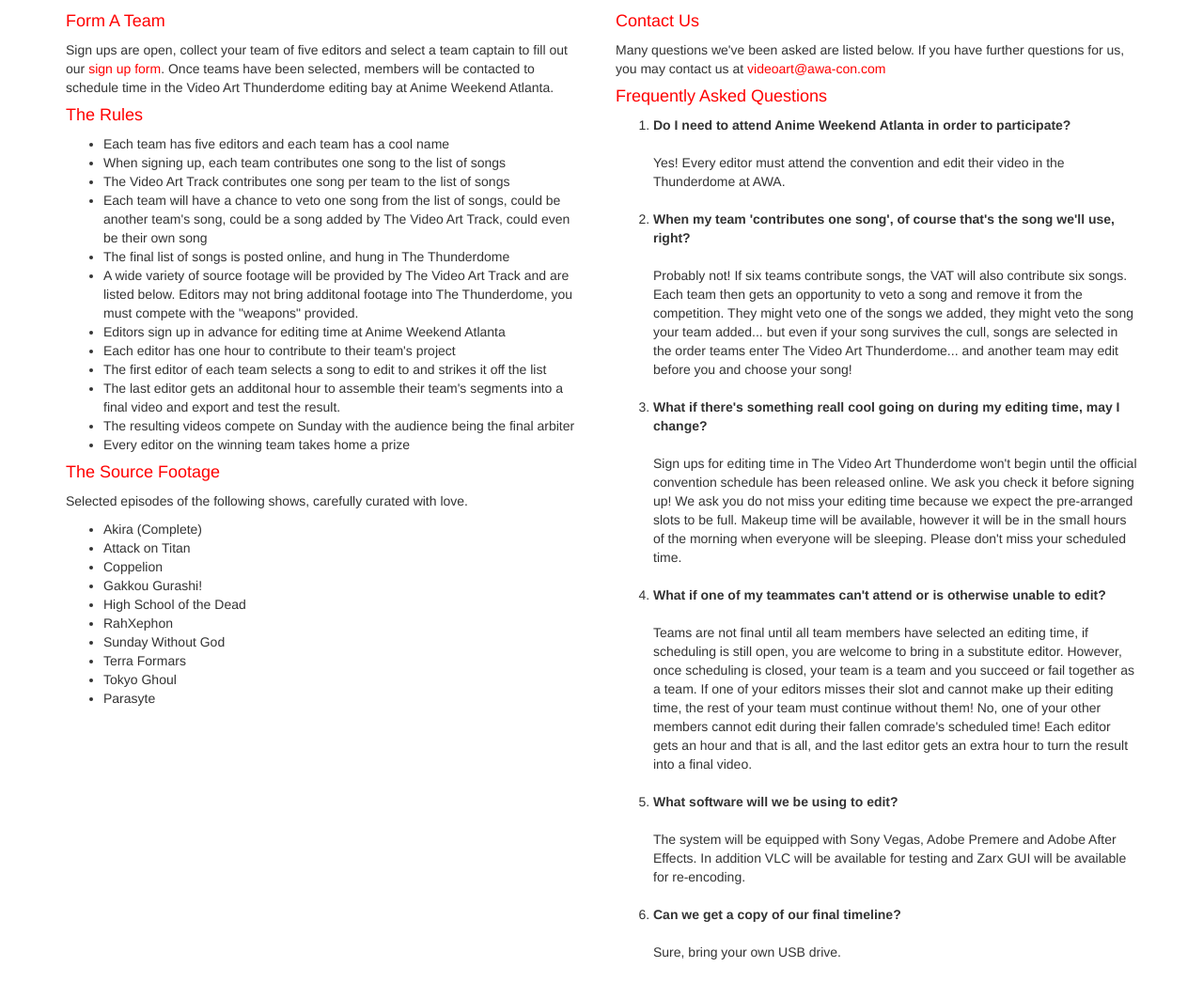
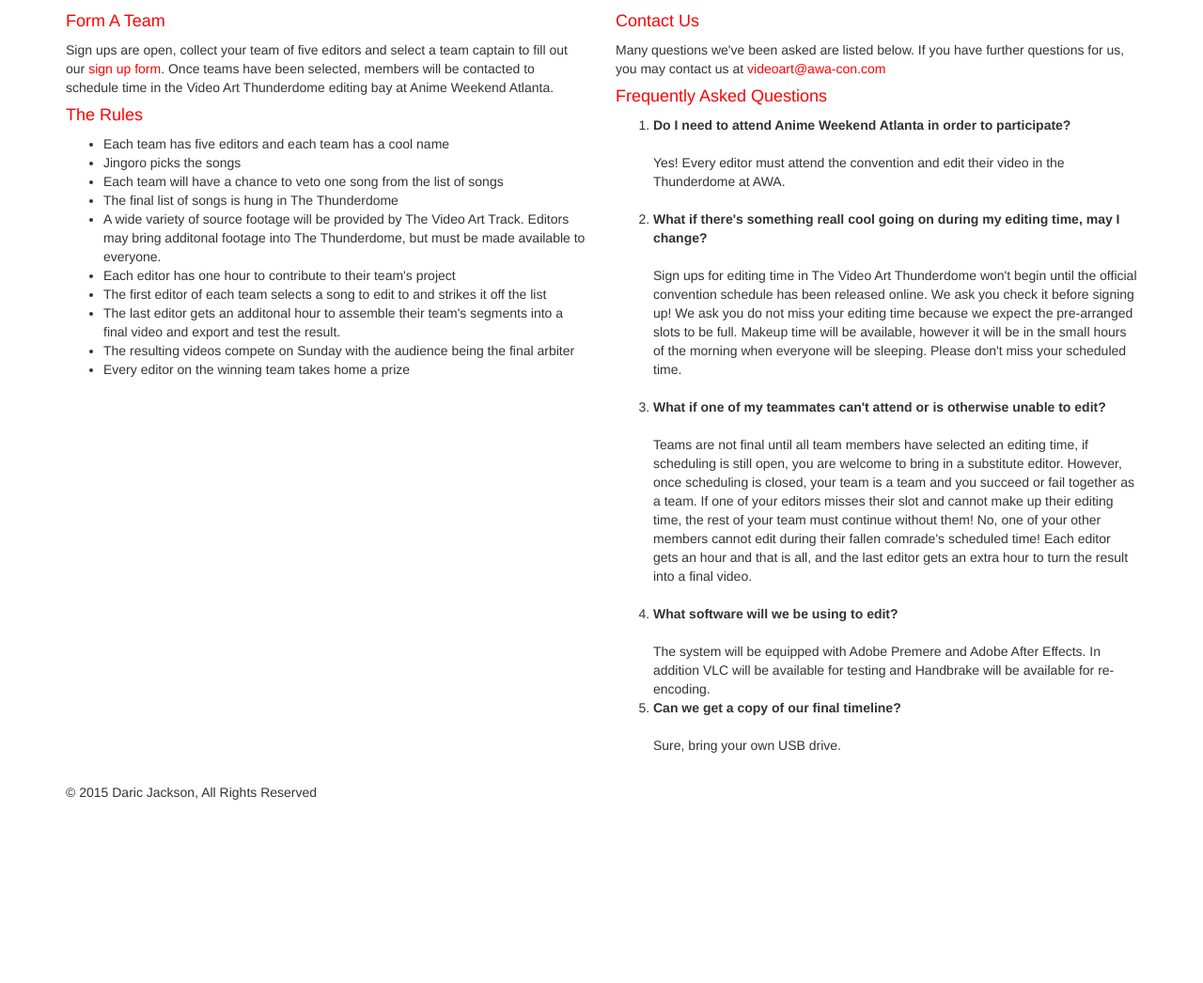
Before and after one commit to capriciouswhim/thunderdome, a plain HTML site: page index.html in a window 1280 px wide. Shown: the part 512-1558 px from the top of the page at 94% size. After the commit the page ends 1375 px from the top, so only its background shows below. Drawn offline with nearby package versions, Linux system fonts and the light colour scheme.

Commit message:
2016 update

```diff
--- a/index.html
+++ b/index.html
@@ -69,26 +69,24 @@
             <h4>The Rules</h4>
             <ul>
                 <li>Each team has five editors and each team has a cool name</li>
-                <li>When signing up, each team contributes one song to the list of songs</li>
-                <li>The Video Art Track contributes one song per team to the list of songs</li>
-                <li>Each team will have a chance to veto one song from the list of songs, could be another
-                    team's song, could be a song added by The Video Art Track, could even be their own song
-                </li>
-                <li>The final list of songs is posted online, and hung in The Thunderdome</li>
-                <li>A wide variety of source footage will be provided by The Video Art Track and are listed
-                    below. Editors may not bring additonal footage into The Thunderdome, you must compete
-                    with the "weapons" provided.
-                </li>
-                <li>Editors sign up in advance for editing time at Anime Weekend Atlanta</li>
+                <!--<li>When signing up, each team contributes one song to the list of songs</li>
+                <li>The Video Art Track contributes one song per team to the list of songs</li>-->
+                <li>Jingoro picks the songs</li>
+                <li>Each team will have a chance to veto one song from the list of songs<!--, could be another
+                    team's song, could be a song added by The Video Art Track, could even be their own song--></li>
+                <li>The final list of songs is <!--posted online, and -->hung in The Thunderdome</li>
+                <li>A wide variety of source footage will be provided by The Video Art Track<!-- and are listed
+                    below-->. Editors may <!--not -->bring additonal footage into The Thunderdome, <!--you must compete
+                    with the "weapons" provided.--> but must be made available to everyone.</li>
+                <!--<li>Editors sign up in advance for editing time at Anime Weekend Atlanta</li>-->
                 <li>Each editor has one hour to contribute to their team's project</li>
                 <li>The first editor of each team selects a song to edit to and strikes it off the list</li>
                 <li>The last editor gets an additonal hour to assemble their team's segments into a final video
-                    and export and test the result.
-                </li>
+                    and export and test the result.</li>
                 <li>The resulting videos compete on Sunday with the audience being the final arbiter</li>
                 <li>Every editor on the winning team takes home a prize</li>
             </ul>
-
+<!--
             <h4>The Source Footage</h4>
 
             <p>Selected episodes of the following shows, carefully curated with love.</p>
@@ -104,6 +102,7 @@
                 <li>Tokyo Ghoul</li>
                 <li>Parasyte</li>
             </ul>
+-->
         </div>
 
         <div class="col-lg-6">
@@ -118,12 +117,12 @@
                     Yes! Every editor must attend the convention and edit their video in the Thunderdome at AWA.<br/>&nbsp;
                 </li>
 
-                <li><b>When my team 'contributes one song', of course that's the song we'll use, right?</b><br/><br/>
+                <!--<li><b>When my team 'contributes one song', of course that's the song we'll use, right?</b><br/><br/>
                     Probably not! If six teams contribute songs, the VAT will also contribute six songs. Each team
                     then gets an opportunity to veto a song and remove it from the competition. They might veto one
                     of the songs we added, they might veto the song your team added... but even if your song survives
                     the cull, songs are selected in the order teams enter The Video Art Thunderdome... and another team
-                    may edit before you and choose your song!<br/>&nbsp;</li>
+                    may edit before you and choose your song!<br/> </li>-->
 
                 <li><b>What if there's something reall cool going on during my editing time, may I change?</b><br/><br/>
                     Sign ups for editing time in The Video Art Thunderdome won't begin until the official convention
@@ -147,9 +146,9 @@
                     and the last editor gets an extra hour to turn the result into a final video.<br/>&nbsp;</li>
 
                 <li><b>What software will we be using to edit?</b><br/><br/>
-                    The system will be equipped with Sony Vegas, Adobe Premere and Adobe After Effects. In addition VLC
+                    The system will be equipped with <!--Sony Vegas, -->Adobe Premere and Adobe After Effects. In addition VLC
                     will
-                    be available for testing and Zarx GUI will be available for re-encoding.<br/>&nbsp;</li>
+                    be available for testing and <!--Zarx GUI --> Handbrake will be available for re-encoding.<br/> </li>
 
                 <li><b>Can we get a copy of our final timeline?</b><br/><br/>
                     Sure, bring your own USB drive.<br/>&nbsp;</li>
```
